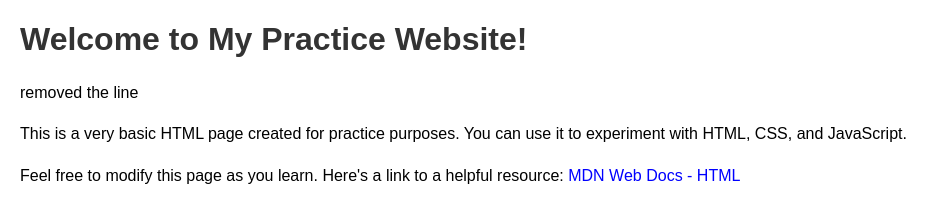
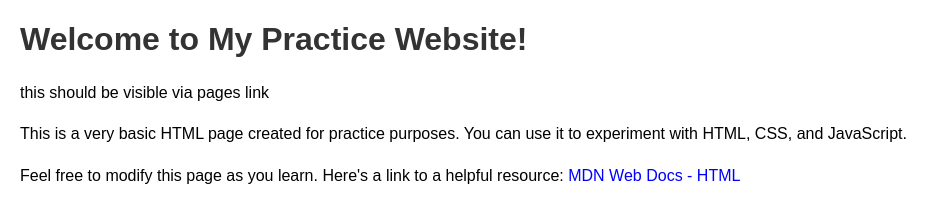
Before and after one commit to chfrchko5/workflow-project, a plain HTML site: page index.html in a window 1280 px wide. Shown: the whole page, without its empty margins (0-949 px from the left). Drawn offline with Linux system fonts and the light colour scheme.

Commit message:
testing out

```diff
--- a/index.html
+++ b/index.html
@@ -26,7 +26,7 @@
 </head>
 <body>
     <h1>Welcome to My Practice Website!</h1>
-    <p>removed the line</p>
+    <p>this should be visible via pages link</p>
     <p>This is a very basic HTML page created for practice purposes. You can use it to experiment with HTML, CSS, and JavaScript.</p>
     <p>Feel free to modify this page as you learn. Here's a link to a helpful resource: <a href="https://developer.mozilla.org/en-US/docs/Web/HTML" target="_blank">MDN Web Docs - HTML</a></p>
 </body>
```
